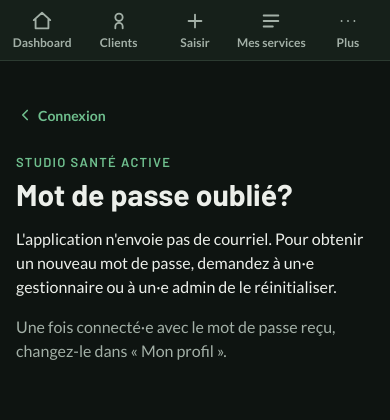
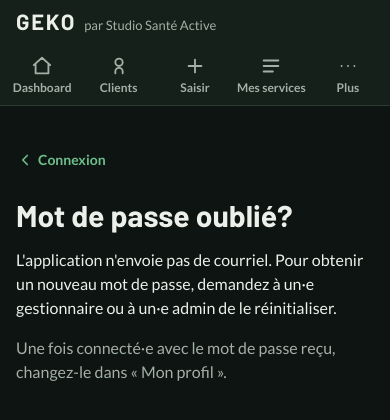
Before and after one commit to paullanza/studio_sante_active, a Rails app: page /mot-de-passe-oublie in a window 390 px wide. Shown: the top 420 px of the page. Run offline with Rails 7, Linux system fonts and the light colour scheme; the visitor is signed in with stand-in values (Sample User, id 1); style sheets or scripts are compiled from the project's sources; some libraries are stand-ins or nearby versions.

Commit message:
Brand the layout as GEKO and make it a full-screen web app
Every page on the new layout starts with « GEKO par Studio Santé Active »,
which replaces the small « Studio Santé Active » label above the sign-in
and help page titles. Page titles read « … · GEKO ».

GEKO can be added to a phone's home screen and opens full screen: a web
app manifest, theme colour and Apple web app tags, placeholder icons (a
gold « G » on the brand green; the old icon files were empty), and
safe-area padding so the status bar, notch and home indicator never
cover content.

Co-Authored-By: Claude Opus 5.5 <noreply@anthropic.com>

```diff
--- a/app/assets/stylesheets/studio/_base.scss
+++ b/app/assets/stylesheets/studio/_base.scss
@@ -6,7 +6,10 @@
 }
 
 html {
+  // Also fills the overscroll area of a full-screen web app.
+  background: var(--bg);
   -webkit-text-size-adjust: 100%;
+  -webkit-tap-highlight-color: transparent;
 }
 
 body {
--- a/app/assets/stylesheets/studio/_flash.scss
+++ b/app/assets/stylesheets/studio/_flash.scss
@@ -6,7 +6,7 @@
   width: 100%;
   max-width: var(--page-max-width);
   margin: 0 auto;
-  padding: 0 var(--gutter);
+  padding: 0 var(--gutter-right) 0 var(--gutter-left);
 }
 
 .flash-region > .flash:first-child {
--- a/app/assets/stylesheets/studio/_layout.scss
+++ b/app/assets/stylesheets/studio/_layout.scss
@@ -1,4 +1,71 @@
-// Page frame: content column, gutters and the back link.
+// Page frame: brand bar, content column, gutters and the back link.
+//
+// Full-screen web app: the viewport covers the whole screen
+// (viewport-fit=cover) and the status bar is translucent, so the safe-area
+// insets keep content clear of the notch, the rounded corners and the home
+// indicator. Outside an installed app the insets are 0.
+:root {
+  --safe-top: env(safe-area-inset-top, 0px);
+  --safe-right: env(safe-area-inset-right, 0px);
+  --safe-bottom: env(safe-area-inset-bottom, 0px);
+  --safe-left: env(safe-area-inset-left, 0px);
+  --gutter-left: max(var(--gutter), var(--safe-left));
+  --gutter-right: max(var(--gutter), var(--safe-right));
+}
+
+// Keeps the status bar area opaque while the page scrolls under it.
+body::before {
+  content: "";
+  position: fixed;
+  top: 0;
+  right: 0;
+  left: 0;
+  z-index: 30;
+  height: var(--safe-top);
+  background: var(--surface);
+}
+
+// « GEKO par Studio Santé Active », on every page.
+.brand-bar {
+  padding: var(--safe-top) var(--gutter-right) 0 var(--gutter-left);
+  border-bottom: 1px solid var(--border);
+  background: var(--surface);
+}
+
+// Signed in, the nav's own border closes the bar.
+body:has(.top-nav) .brand-bar {
+  border-bottom-color: transparent;
+}
+
+.brand {
+  display: flex;
+  align-items: baseline;
+  flex-wrap: wrap;
+  column-gap: 8px;
+  max-width: var(--page-max-width);
+  margin: 0 auto;
+  padding: 10px 0 8px;
+  color: var(--text);
+  text-decoration: none;
+}
+
+.brand:hover {
+  color: var(--text);
+}
+
+.brand__name {
+  font-family: var(--font-heading);
+  font-size: 22px;
+  font-weight: 700;
+  letter-spacing: 0.08em;
+  line-height: 1;
+}
+
+.brand__by {
+  font-size: 13px;
+  color: var(--text-muted);
+}
+
 .page {
   display: flex;
   flex-direction: column;
@@ -6,7 +73,7 @@
   width: 100%;
   max-width: var(--page-max-width);
   margin: 0 auto;
-  padding: 8px var(--gutter) 32px;
+  padding: 8px var(--gutter-right) calc(32px + var(--safe-bottom)) var(--gutter-left);
 }
 
 // A narrow centred column for short forms (sign in, sign up, help pages).
--- a/app/assets/stylesheets/studio/_nav.scss
+++ b/app/assets/stylesheets/studio/_nav.scss
@@ -2,7 +2,7 @@
 // gold with a gold underline. « Plus » is a <details> menu, no JS.
 .top-nav {
   position: sticky;
-  top: 0;
+  top: var(--safe-top);
   z-index: 20;
   background: var(--surface);
   border-bottom: 1px solid var(--border);
@@ -13,7 +13,7 @@
   grid-template-columns: repeat(5, minmax(0, 1fr));
   max-width: var(--page-max-width);
   margin: 0 auto;
-  padding: 4px 4px 0;
+  padding: 4px max(4px, var(--safe-right)) 0 max(4px, var(--safe-left));
 }
 
 .nav-tab {
--- a/app/helpers/layout_helper.rb
+++ b/app/helpers/layout_helper.rb
@@ -10,6 +10,11 @@ module LayoutHelper
     "plus" => "M5 12h.01M12 12h.01M19 12h.01"
   }.freeze
   BACK_ICON = "M15 18l-6-6 6-6".freeze
+
+  # Where the GEKO brand links: the user's landing page, or sign in.
+  def home_path
+    user_signed_in? ? dashboard_path_for(current_user) : new_user_session_path
+  end
 
   # The small « ← Label » link at the top of a page.
   def back_link_to(label, path)
--- a/app/views/devise/sessions/new.html.erb
+++ b/app/views/devise/sessions/new.html.erb
@@ -2,7 +2,6 @@
 
 <div class="page-narrow auth">
   <div class="page-header">
-    <p class="eyebrow">Studio Santé Active</p>
     <h1>Se connecter</h1>
   </div>
 
--- a/app/views/layouts/studio.html.erb
+++ b/app/views/layouts/studio.html.erb
@@ -1,9 +1,20 @@
 <!DOCTYPE html>
 <html lang="fr">
   <head>
-    <title><%= content_for?(:title) ? "#{yield(:title)} · Studio Santé Active" : "Studio Santé Active" %></title>
-    <meta name="viewport" content="width=device-width,initial-scale=1">
+    <title><%= content_for?(:title) ? "#{yield(:title)} · GEKO" : "GEKO · Studio Santé Active" %></title>
+    <meta name="viewport" content="width=device-width,initial-scale=1,viewport-fit=cover">
     <meta name="color-scheme" content="dark">
+    <%# Full-screen web app: installable from the browser's « Ajouter à l'écran d'accueil ».
+        Meta tags can't read CSS variables, so the theme colour is --surface written out. %>
+    <meta name="theme-color" content="#16201A">
+    <meta name="application-name" content="GEKO">
+    <meta name="mobile-web-app-capable" content="yes">
+    <meta name="apple-mobile-web-app-capable" content="yes">
+    <meta name="apple-mobile-web-app-title" content="GEKO">
+    <meta name="apple-mobile-web-app-status-bar-style" content="black-translucent">
+    <link rel="manifest" href="/manifest.json">
+    <link rel="icon" href="/favicon.ico" sizes="48x48">
+    <link rel="apple-touch-icon" href="/apple-touch-icon.png">
     <%= csrf_meta_tags %>
     <%= csp_meta_tag %>
 
@@ -12,6 +23,13 @@
   </head>
 
   <body class="studio">
+    <header class="brand-bar">
+      <%= link_to home_path, class: "brand", aria: { label: "GEKO par Studio Santé Active, accueil" } do %>
+        <span class="brand__name">GEKO</span>
+        <span class="brand__by">par Studio Santé Active</span>
+      <% end %>
+    </header>
+
     <%= render "layouts/studio_nav" if user_signed_in? %>
 
     <div class="flash-region" id="flash">
--- a/app/views/password_help/show.html.erb
+++ b/app/views/password_help/show.html.erb
@@ -4,7 +4,6 @@
   <%= back_link_to "Connexion", new_user_session_path %>
 
   <div class="page-header">
-    <p class="eyebrow">Studio Santé Active</p>
     <h1>Mot de passe oublié?</h1>
   </div>
 
```
Also changed, not shown: docs/ui.md (+12 -1 lines), spec/helpers/layout_helper_spec.rb (+15 -0 lines), spec/requests/web_app_manifest_spec.rb (added, +24 -0 lines), public/apple-touch-icon-precomposed.png, public/apple-touch-icon.png, public/favicon.ico, public/icon-192.png (added), public/icon-512.png (added), public/manifest.json (added).
